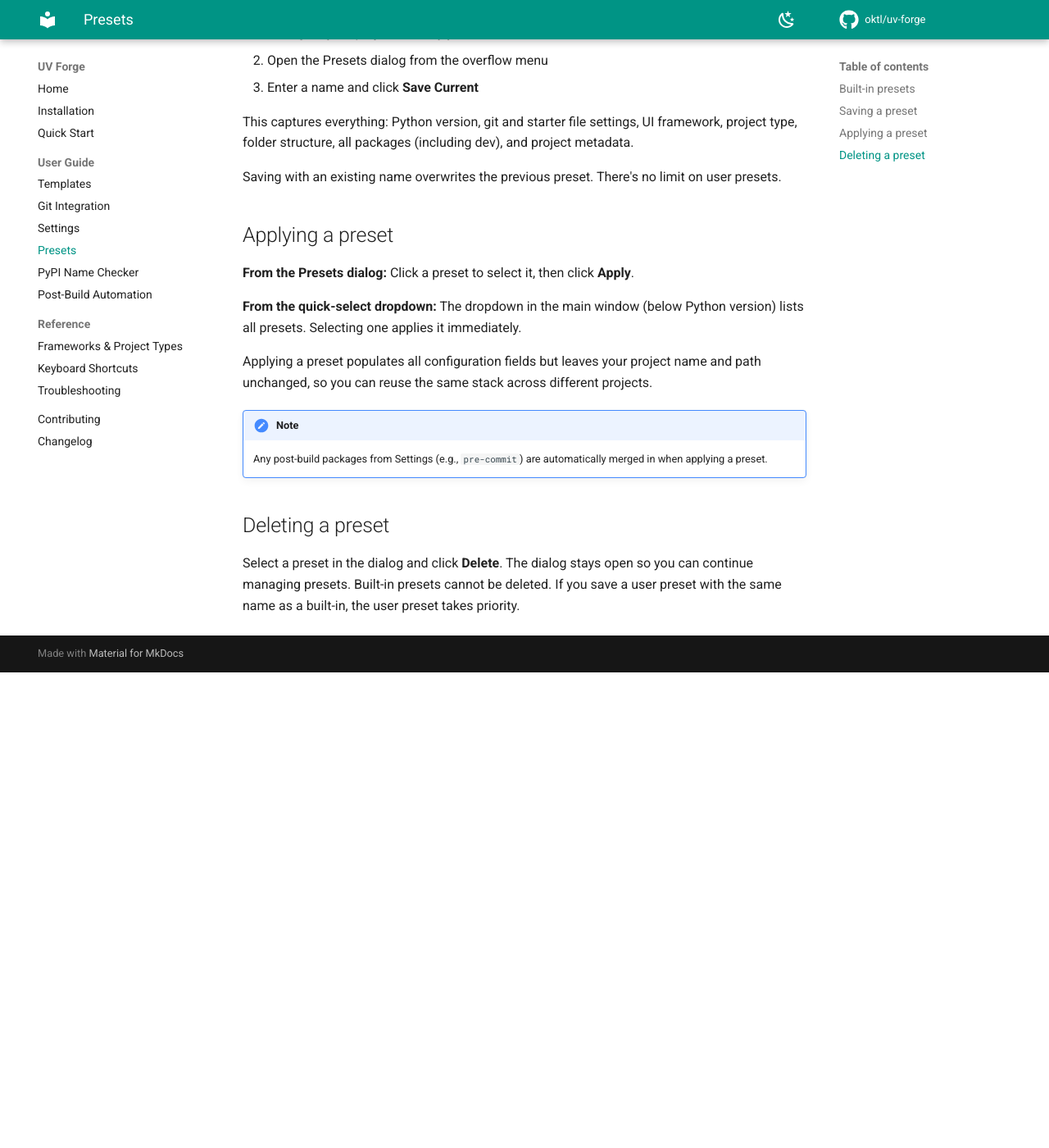
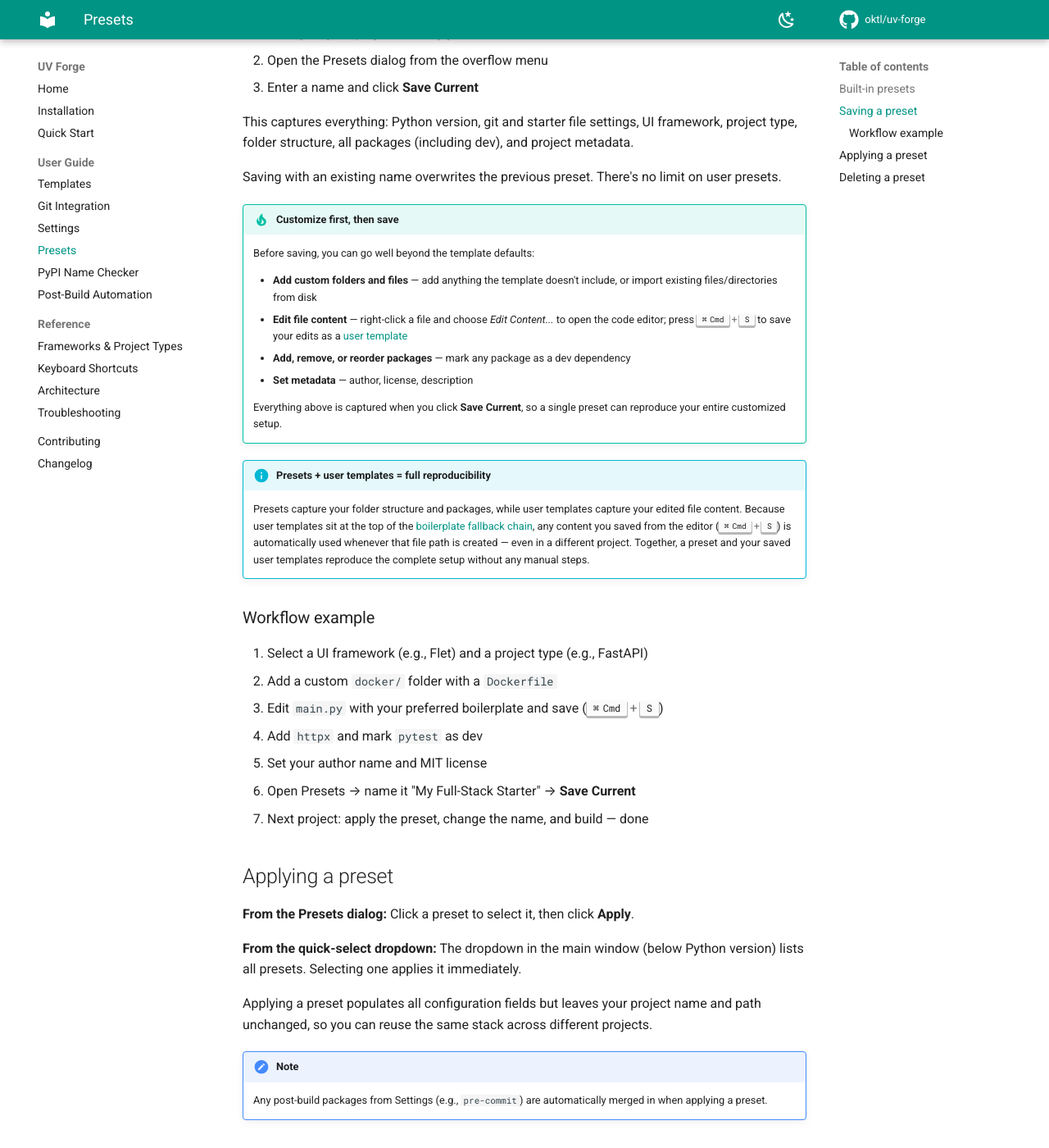
Before and after one commit to oktl/uv-forge, an MkDocs documentation site: the page built from docs/guide/presets.md, in a window 1280 px wide and 1400 px high, scrolled down 1364 px. Shown: the whole window at 82% size. Built offline with MkDocs 1.6.1 and Material for MkDocs 9.7.7, drawn with Linux system fonts in a browser that asks for light colours; comment, search, counter and statistics services are not loaded; before the commit the page ends 2184 px from its top, so only the background shows below that.

Commit message:
Update documentation pages
`docs/guide/presets.md` — Major expansion of the "Saving a Preset" section:
  - Added a "Customize first, then save" tip listing what you can customize before saving (custom folders/files, edited content, packages, metadata)
  - Added an info admonition explaining how presets + user templates together achieve full reproducibility
  - Added a 7-step workflow example showing the customize → save → reuse flow

`docs/quickstart.md` — Added a tip after Step 6 prompting users to save their customizations as a preset for next time.

`docs/guide/templates.md` — Linked "User templates" in the fallback chain list to the  #user-templates section lower in the page.

`README.md` — Expanded the presets bullet from "Save full project configurations" to "Save full project configurations — including custom folders, files, and packages."

` uv_forge/assets/docs/HELP.md` — Three additions:
  - Expanded the saved-items list under "Saving a Preset" to mention custom
  folders/files
  - Added a tip paragraph explaining how Cmd+S user templates persist alongside presets
  - Added a connecting note in the Folders & Files section: "Any custom folders or files you add here are included when you save a preset"

```diff
--- a/docs/guide/presets.md
+++ b/docs/guide/presets.md
@@ -27,6 +27,29 @@
 
 Saving with an existing name overwrites the previous preset. There's no limit on user presets.
 
+!!! tip "Customize first, then save"
+    Before saving, you can go well beyond the template defaults:
+
+    - **Add custom folders and files** — add anything the template doesn't include, or import existing files/directories from disk
+    - **Edit file content** — right-click a file and choose *Edit Content...* to open the code editor; press ++cmd+s++ to save your edits as a [user template](templates.md#file-content-editing)
+    - **Add, remove, or reorder packages** — mark any package as a dev dependency
+    - **Set metadata** — author, license, description
+
+    Everything above is captured when you click **Save Current**, so a single preset can reproduce your entire customized setup.
+
+!!! info "Presets + user templates = full reproducibility"
+    Presets capture your folder structure and packages, while user templates capture your edited file content. Because user templates sit at the top of the [boilerplate fallback chain](templates.md#file-content-editing), any content you saved from the editor (++cmd+s++) is automatically used whenever that file path is created — even in a different project. Together, a preset and your saved user templates reproduce the complete setup without any manual steps.
+
+### Workflow example
+
+1. Select a UI framework (e.g., Flet) and a project type (e.g., FastAPI)
+2. Add a custom `docker/` folder with a `Dockerfile`
+3. Edit `main.py` with your preferred boilerplate and save (++cmd+s++)
+4. Add `httpx` and mark `pytest` as dev
+5. Set your author name and MIT license
+6. Open Presets → name it "My Full-Stack Starter" → **Save Current**
+7. Next project: apply the preset, change the name, and build — done
+
 ## Applying a preset
 
 **From the Presets dialog:** Click a preset to select it, then click **Apply**.
--- a/mkdocs.yml
+++ b/mkdocs.yml
@@ -40,7 +40,11 @@
 markdown_extensions:
   - admonition
   - pymdownx.details
-  - pymdownx.superfences
+  - pymdownx.superfences:
+      custom_fences:
+        - name: mermaid
+          class: mermaid
+          format: !!python/name:pymdownx.superfences.fence_code_format
   - pymdownx.highlight:
       anchor_linenums: true
   - pymdownx.inlinehilite
@@ -70,6 +74,7 @@
   - Reference:
       - Frameworks & Project Types: reference/frameworks-and-types.md
       - Keyboard Shortcuts: reference/keyboard-shortcuts.md
+      - Architecture: reference/architecture.md
       - Troubleshooting: reference/troubleshooting.md
   - Contributing: contributing.md
   - Changelog: changelog.md
```
Also changed, not shown: README.md (+1 -1 lines), docs/guide/git-integration.md (+23 -0 lines), docs/guide/templates.md (+34 -17 lines), docs/quickstart.md (+18 -3 lines), docs/reference/architecture.md (added, +154 -0 lines), uv_forge/assets/docs/HELP.md (+5 -1 lines).
